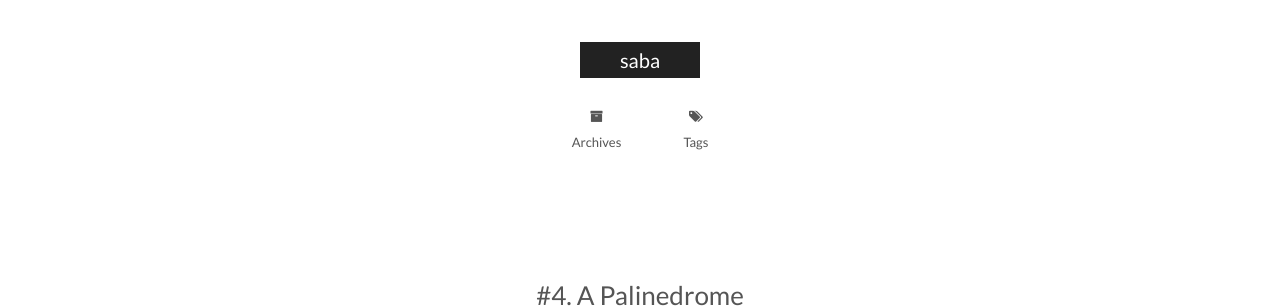
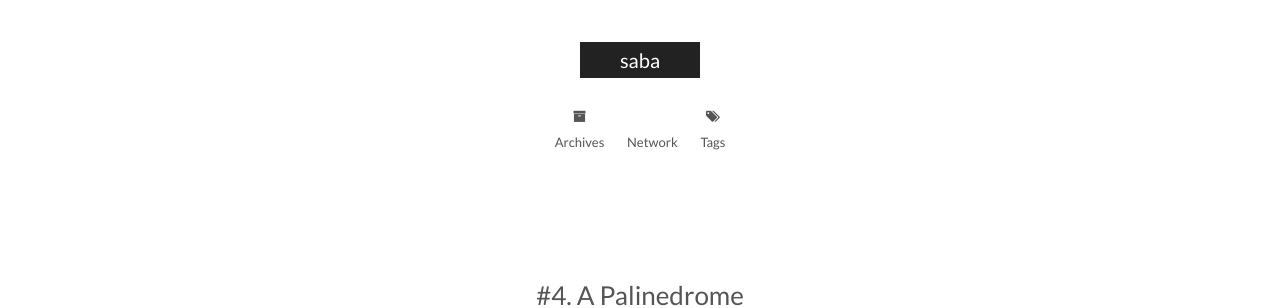
Before and after one commit to saba4good/saba4good.github.io, a Jekyll site: the page built from index.html, in a window 1280 px wide. Shown: the part 161-469 px from the top of the page. Built offline with Jekyll 4.4.1, drawn with Linux system fonts in a browser that asks for light colours; the list of posts is cut into pages by our own code.

Commit message:
A menu item title added

```diff
--- a/_data/languages/en.yml
+++ b/_data/languages/en.yml
@@ -16,6 +16,7 @@ menu:
   schedule: Schedule
   sitemap: Sitemap
   commonweal: Commonweal 404
+  network: Network
 
 sidebar:
   overview: Overview
```
